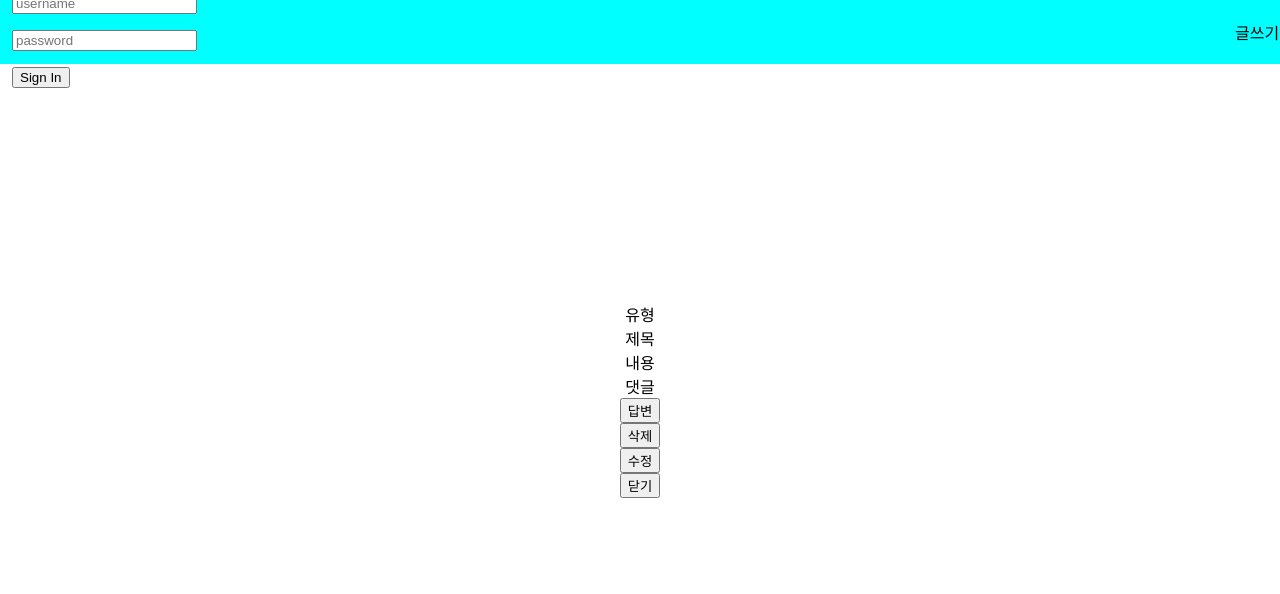
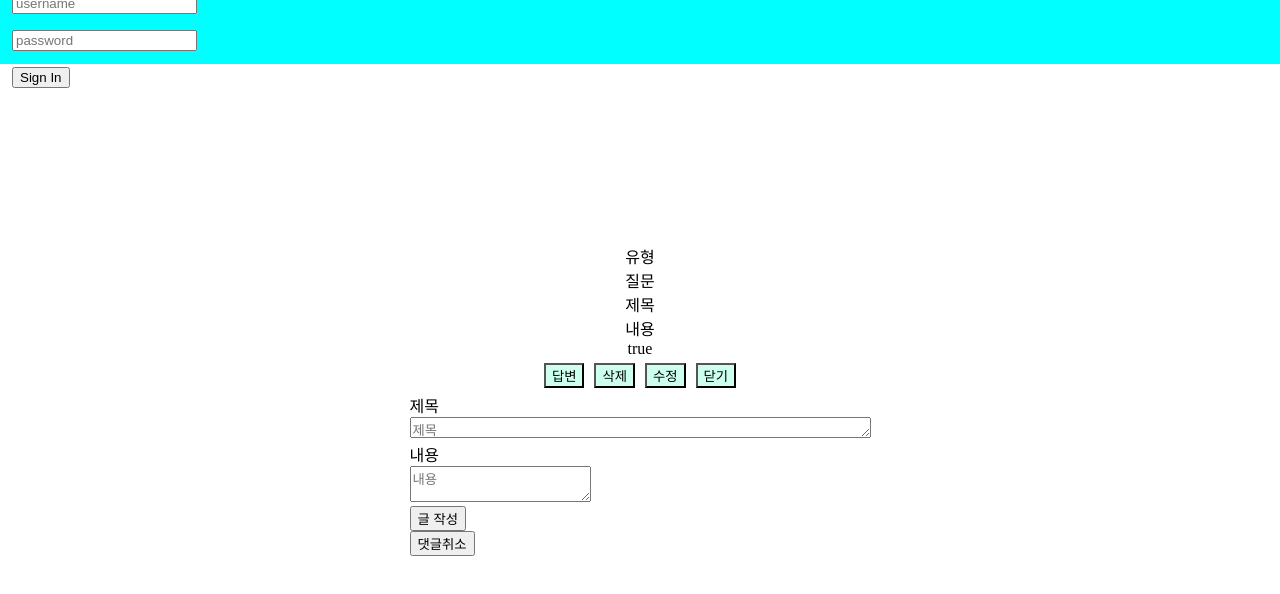
Before and after one commit to JongHoonJang/dev_test, a Vue app in the folder frontend/: page /board/1 in a window 1280 px wide. Both pictures are taken after a click on the button "답변". Shown: the top 594 px of the page. Built offline with nearby package versions, Linux system fonts and the light colour scheme; no server answers.

Commit message:
deleteBoard 개발

```diff
--- a/frontend/src/api/api.js
+++ b/frontend/src/api/api.js
@@ -2,7 +2,7 @@ const HOST = process.env.VUE_APP_API_URL
 
 const ACCOUNTS = 'accounts/'
 const BOARDS = 'boards/'
-const COMMENTS = 'comment/'
+// const COMMENTS = 'comment/'
 
 
 export default {
@@ -12,10 +12,11 @@ export default {
     logout: () => HOST + ACCOUNTS + 'user/logout/'
   },
   boards: {
-    boards_detail_update_delete: (board_id) => HOST + BOARDS + `${board_id}/`, //get, patch
+    boards_detail_update_delete: board_id => HOST + BOARDS + `${board_id}/`, //get, patch
     boards_list: () => HOST + BOARDS + 'list/',
     boards_create: () => HOST + BOARDS + 'create/',
-    comments_list: board_id => HOST + BOARDS + COMMENTS + `${board_id}/`, // get
-    comment_delete: (board_id, comment_id) => HOST + BOARDS + `${board_id}/` + COMMENTS + `${comment_id}/`, //delete
+    boards_counting: board_id => HOST + BOARDS + 'counting/' + `${board_id}/`,
+    // comments_list: board_id => HOST + BOARDS + COMMENTS + `${board_id}/`, // get
+    // comment_delete: (board_id, comment_id) => HOST + BOARDS + `${board_id}/` + COMMENTS + `${comment_id}/`, //delete
   }
 }
--- a/frontend/src/components/BoardCreateView.vue
+++ b/frontend/src/components/BoardCreateView.vue
@@ -15,33 +15,46 @@
             <div class="bt_se">
               <button type="submit">글 작성</button>
             </div>
-            <div>
-              <router-link :to="{ name: 'MainView' }">취소</router-link>
-            </div>
           </form>
+          <div>
+              <button v-if="answer" @click="close()" id="close">댓글취소</button>
+              <router-link v-if="!answer" :to="{ name: 'MainView' }">취소</router-link>
+          </div>
         </div>
   </div>
 </template>
 
 <script>
 import { ref } from 'vue';
-// import router from '@/router';
+import router from '@/router';
 import { useStore } from '@/stores/dev_test';
 
 export default {
-  setup() {
+  props:['isAnswer','board_id'],
+  setup(props) {
     const dev_test = ref(useStore());
+    const ans = ref(props)
+    const answer = ans.value.isAnswer
     const credentials = {
       no: -1,
       title: '',
       content: ''
     }
+    const close = () => {
+      router.go(0)
+    }
     const boardCreate = (data) => {
+      if (ans.value.board_id) {
+        data.no = ans.value.board_id
+      }
+      console.log(data)
       dev_test.value.createBoard(data)
     }
     return {
       credentials,
-      boardCreate
+      boardCreate,
+      answer,
+      close
     };
   }
 };
--- a/frontend/src/components/BoardDetailView.vue
+++ b/frontend/src/components/BoardDetailView.vue
@@ -1,25 +1,30 @@
 <template>
   <div class="board-detail">
     <div>유형</div>
-    <div>
-      {{board_data.id}}
+    <div v-if="!isQuestion">
+      질문
+    </div>
+    <div v-if="isQuestion">
+      답변
     </div>
     <div>제목</div>
     <div>
-      {{board_data.title}}
+      {{boards.board.title}}
     </div>
     <div>내용</div>
     <div>
-      {{board_data.content}}
+      {{boards.board.content}}{{isAnswer}}
     </div>
-    <div>댓글</div>
-    <div>
-      {{board_data.comment_set}}
+    <div class="buttons">
+      <button @click="isAnswer=true">답변</button>
+      <button @click="deleteBoard()">삭제</button>
+      <button @click="editBoard()">수정</button>
+      <button @click="back()">닫기</button>
     </div>
-    <button>답변</button>
-    <button>삭제</button>
-    <button>수정</button>
-    <button>닫기</button>
+    <BoardCreateViewVue v-if="isAnswer"
+    :isAnswer="isAnswer"
+    :board_id="board_id"
+    />
   </div>
 </template>
 
@@ -27,15 +32,49 @@
 import { ref } from "vue"
 import { useRoute } from 'vue-router'
 import { useStore } from '@/stores/dev_test';
+import router from '@/router';
+import BoardCreateViewVue from '@/components/BoardCreateView.vue';
+import Swal from "sweetalert2";
 export default {
+  components:{
+    BoardCreateViewVue
+  },
+  data(){
+    return {
+      isAnswer:false
+    }
+  },
   setup () {
-    const route = useRoute()
-    const board_id = ref(route.params.board_id)
+    const route = ref(useRoute())
+    const board_id = ref(route.value.params.board_id)
     const boards = ref(useStore())
     boards.value.fatchBoard(board_id.value)
-    const board_data = boards.value.board
+    const isQuestion = !!boards.value.board.order_id
+    const back = () => {
+      router.push({ name:"MainView"})
+    }
+    const deleteBoard = () =>{
+      if (boards.value.isLoggedIn){
+        boards.value.deleteBoard(board_id.value)
+      }
+      else{
+        Swal.fire({
+            title: "dev_test",
+            text: "로그인을 해주세요.",
+            icon: "error",
+          });
+      }
+    }
+    const editBoard = () => {
+      router.push({ name: 'BoardDetailView',params: {board_id: board_id.value} })
+    }
     return {
-      board_data
+      boards,
+      board_id,
+      isQuestion,
+      back,
+      deleteBoard,
+      editBoard
     }
   }
 };
@@ -47,4 +86,11 @@ export default {
   justify-self: center;
   align-items: center;
 }
+.buttons{
+  flex-direction: column;
+}
+button{
+  margin: 5px;
+  background-color: #ccffee;
+}
 </style>
--- /dev/null
+++ b/frontend/src/components/BoardEditView.vue
@@ -0,0 +1,40 @@
+<template>
+  <div id="board_write">
+      <div id="write_area">
+        <form @submit.prevent="boardCreate(credentials)" enctype="multipart/form-data" method="post">
+          <div>제목</div>
+          <div id="in_title">
+            <textarea v-model.trim="credentials.title" name="title" id="utitle" rows="1" cols="55" placeholder="제목" maxlength="100" required></textarea>
+          </div>
+
+          <div class="wi_line">내용</div>
+            <div id="in_content">
+              <textarea v-model.trim="credentials.content" name="content" id="ucontent" placeholder="내용" required></textarea>
+            </div>
+
+            <div class="bt_se">
+              <button type="submit">글 작성</button>
+            </div>
+          </form>
+          <div>
+              <!-- <button v-if="answer" @click="close()" id="close">댓글취소</button> -->
+              <router-link  :to="{ name: 'MainView' }">취소</router-link>
+          </div>
+        </div>
+  </div>
+</template>
+
+<script>
+// import { ref } from 'vue';
+// // import router from '@/router';
+// import { useStore } from '@/stores/dev_test';
+
+// export default {
+//   props:['board_id'],
+//   setup(props){
+//     return {
+
+//     }
+//   }
+// };
+</script>
--- a/frontend/src/components/BoardListView.vue
+++ b/frontend/src/components/BoardListView.vue
@@ -23,22 +23,23 @@ import { useStore } from '@/stores/dev_test';
 export default {
   props: ['board'],
   setup(props) {
-    const test = useStore()
+    const api = useStore()
     const boards = ref(props)
+    const board_id = ref(boards.value.board.id)
     const timedata = (boards.value.board.created_at).split('T')
     const day = timedata[0]
     const time = timedata[1].split('.')
     const isQuestion = !!boards.value.board.order_id
     let blank = '->';
-    boards.value.board.depth * 5
     blank = blank.padStart(boards.value.board.depth * 3, " ")
-    console.log(blank)
     const to_detail = () => {
-      router.push({ name: 'BoardDetailView',params: {board_id: boards.value.board.id} });
+      // api.addCounting(data)
+      api.fatchBoard(board_id.value)
+      router.push({ name: 'BoardDetailView',params: {board_id: board_id.value} });
     }
     return {
       boards,
-      test,
+      api,
       day,
       time,
       isQuestion,
@@ -55,5 +56,6 @@ export default {
 }
 pre {
   margin: 0;
+  cursor: pointer;
 }
 </style>
--- a/frontend/src/components/CommentCreateView.vue
+++ /dev/null
@@ -1,13 +0,0 @@
-<template>
-  <div>
-
-  </div>
-</template>
-
-<script>
-
-
-export default {
-
-};
-</script>
--- a/frontend/src/components/CommentListView.vue
+++ /dev/null
@@ -1,13 +0,0 @@
-<template>
-  <div>
-
-  </div>
-</template>
-
-<script>
-
-
-export default {
-
-};
-</script>
--- a/frontend/src/components/MainView.vue
+++ b/frontend/src/components/MainView.vue
@@ -18,11 +18,15 @@
         />
       </tbody>
     </table>
+    <div >
+        <button class='create_board' @click="writing()">글쓰기</button>
+    </div>
   </div>
 </template>
 
 <script>
 import { ref } from 'vue';
+import router from '@/router';
 import BoardListView from '@/components/BoardListView.vue'
 import { useStore } from '@/stores/dev_test';
 export default {
@@ -32,8 +36,12 @@ export default {
   setup() {
     const boards = ref(useStore())
     boards.value.fatchBoards()
+    const writing = () => {
+      router.push({name: 'BoardCreateView'})
+    }
     return {
-      boards
+      boards,
+      writing
     }
   }
 }
@@ -66,17 +74,21 @@ a {
   align-items: center;
   width: 100vw;
   height: 8vh;
+  flex-direction: column;
 }
 .boardlist {
   justify-content: center;
   align-items: center;
-  width: 100vw;
+  width: 70vw;
   height: 8vh;
   margin: 5vw;
 }
 table, th, td {
   border: 1px solid black;
   border-collapse: collapse;
+}
+tr {
+  height: 4vh;
 }
 table {
   width : 300px;
@@ -85,4 +97,8 @@ table {
 th {
   text-align: center;
 }
+.create_board{
+  background-color: #ccffee;
+}
+
 </style>
--- a/frontend/src/components/NavBarView.vue
+++ b/frontend/src/components/NavBarView.vue
@@ -14,16 +14,12 @@
           </div>
         </form>
       </div>
-      <div>
-        <a class='create_board' @click="writing()">글쓰기</a>
-      </div>
     </nav>
 </template>
 
 <script>
 import { ref } from 'vue';
 import { useStore } from '@/stores/dev_test';
-import router from '@/router';
 import Swal from 'sweetalert2';
 export default {
   setup() {
@@ -31,9 +27,6 @@ export default {
     const credentials = {
       username: '',
       password: ''
-    }
-    const writing = () => {
-      router.push({name: 'BoardCreateView'})
     }
     const login = (data) => {
       account.value.fetchLogin(data)
@@ -58,7 +51,6 @@ export default {
       credentials,
       login,
       logout,
-      writing,
     };
   },
 };
--- a/frontend/src/router/index.js
+++ b/frontend/src/router/index.js
@@ -2,8 +2,7 @@ import { createRouter, createWebHistory } from 'vue-router'
 import BoardCreateView from '@/components/BoardCreateView.vue'
 import BoardDetailView from '@/components/BoardDetailView.vue'
 import BoardListView from '@/components/BoardListView.vue'
-import CommentCreateView from '@/components/CommentCreateView.vue'
-import CommentListView from '@/components/CommentListView.vue'
+import CommentCreateView from '@/components/BoardEditView.vue'
 import MainView from '@/components/MainView.vue'
 
 
@@ -29,13 +28,8 @@ const routes = [
     component: BoardDetailView
   },
   {
-    path: '/board/:board_id/comment',
-    name: 'CommentListView',
-    component: CommentListView
-  },
-  {
-    path: '/board/:board_id/comment/create',
-    name: 'CommentCreateView',
+    path: '/board/:board_id/edit',
+    name: 'BoardEditView',
     component: CommentCreateView
   },
 ]
--- a/frontend/src/stores/dev_test.js
+++ b/frontend/src/stores/dev_test.js
@@ -15,6 +15,18 @@ export const useStore = defineStore("dev_test", {
     authHeader: (state) => ({ Authorization: `Bearer ${state.accesstoken}` }),
   },
   actions: {
+    addCounting(board_id) {
+      axios
+        .get(api.boards.boards_counting(board_id), {
+          headers: this.authHeader,
+        })
+        .then((res) => {
+          console.log(res.data.access);
+        })
+        .catch((err) => {
+          console.error(err.response);
+        });
+    },
     fatchBoards() {
       axios
         .get(api.boards.boards_list(), {
@@ -97,7 +109,11 @@ export const useStore = defineStore("dev_test", {
           router.push({ name: "MainView" });
         })
         .catch((err) => {
-          console.error(err.response);
+          Swal.fire({
+            title: "dev_test",
+            text: err.data,
+            icon: "error",
+          });
         });
     },
 
```
Also changed, not shown: 2 other files (tests, documents, lock files or other folders).
